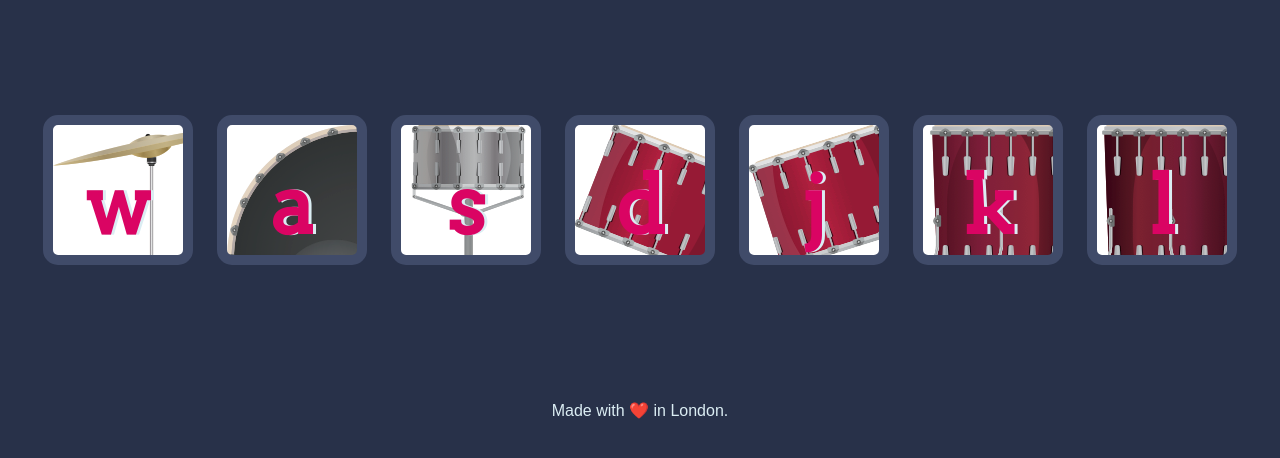
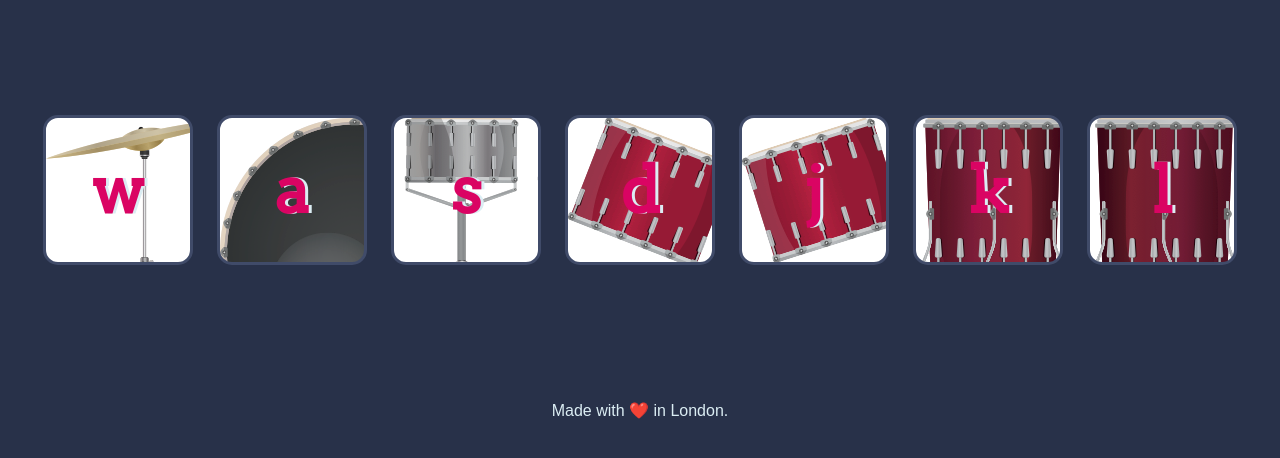
Before and after one commit to YOxyfel/Tindog, a plain HTML site: page Drum Game/index.html in a window 1280 px wide. Shown: the part 174-632 px from the top of the page. Drawn offline with Linux system fonts and the light colour scheme.

Commit message:
Update styles.css FIX letters

```diff
--- a/Drum Game/styles.css
+++ b/Drum Game/styles.css
@@ -75,8 +75,8 @@ footer {
 
 .drum {
   outline: none;
-  border: 10px solid #404B69;
-  font-size: 5rem;
+  border: 3px solid #404B69;
+  font-size: 4rem;
   font-family: 'Arvo', cursive;
   line-height: 2;
   font-weight: 900;
```
